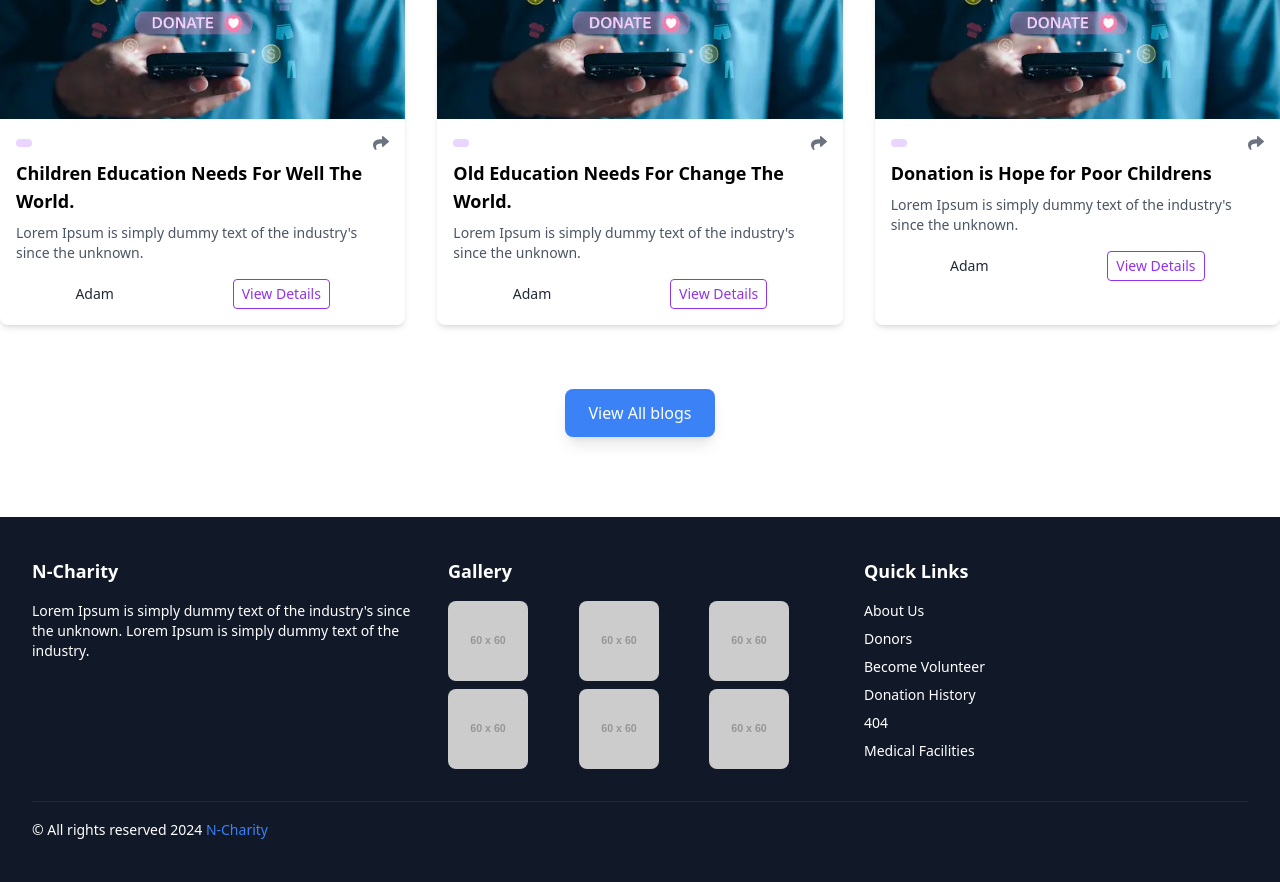
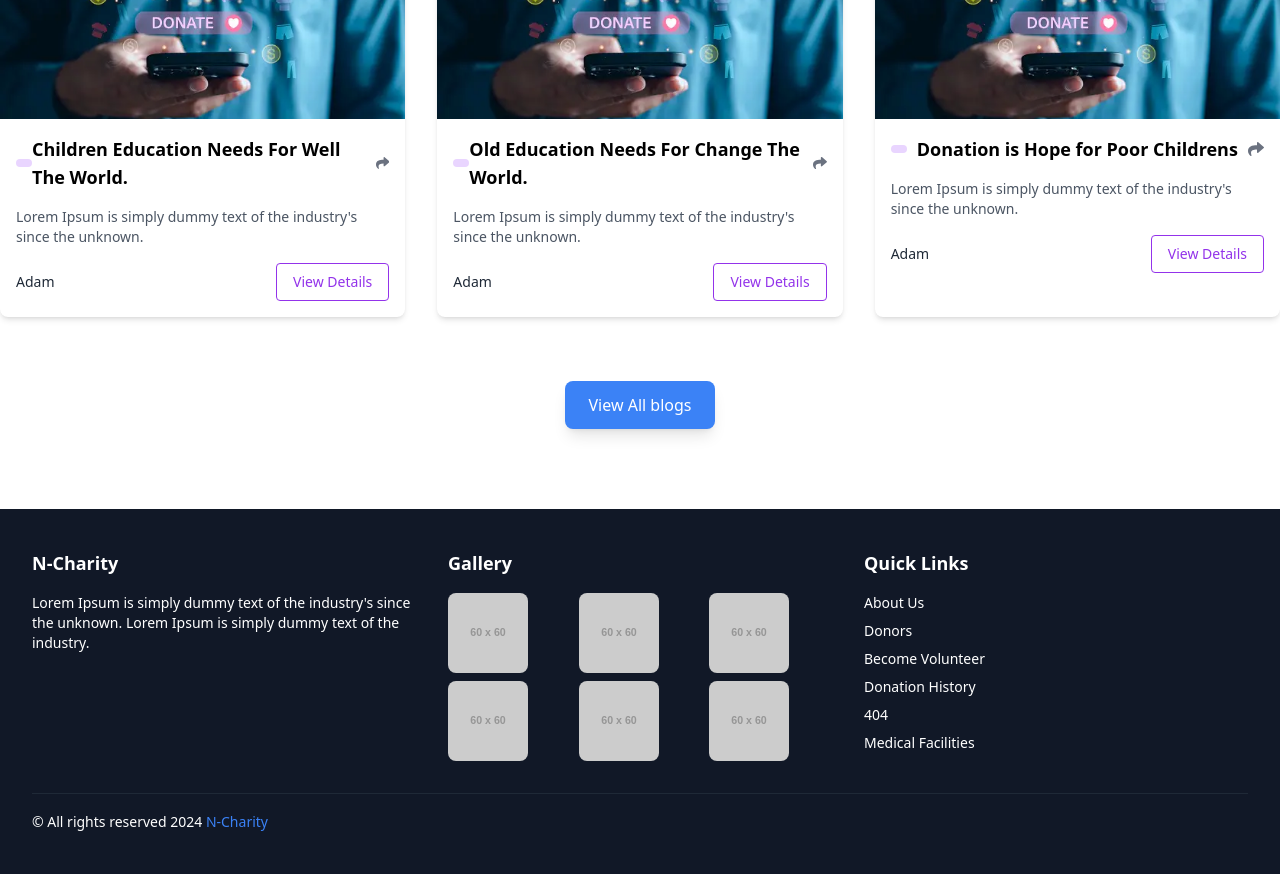
Before and after one commit to nuhmansha/N-Charity-Donation, a React (Vite) app: page / in a window 1280 px wide. Shown: the part 4120-5002 px from the top of the page. Built offline with nearby package versions, Linux system fonts and the light colour scheme.

Commit message:
email and whatapp share option added

```diff
--- /dev/null
+++ b/src/Components/Common/ShareOption.jsx
@@ -0,0 +1,39 @@
+import React from "react";
+import { FiMail, FiPhone } from "react-icons/fi";
+
+const ShareOptions = ({ type, id }) => {
+  const itemUrl = `${window.location.origin}/${type}/${id}`;
+
+  const shareViaWhatsApp = () => {
+    const whatsappUrl = `https://api.whatsapp.com/send?text=${encodeURIComponent(
+      itemUrl
+    )}`;
+    window.open(whatsappUrl, "_blank");
+  };
+
+  const shareViaEmail = () => {
+    const emailUrl = `mailto:?subject=${encodeURIComponent(
+      `Check out this ${type}`
+    )}&body=${encodeURIComponent(itemUrl)}`;
+    window.open(emailUrl, "_blank");
+  };
+
+  return (
+    <div className="absolute top-6 right-0 bg-white border rounded shadow-md z-10">
+      <button
+        onClick={shareViaWhatsApp}
+        className="block px-4 py-2 text-sm text-gray-700 hover:bg-gray-100 w-full text-left"
+      >
+        <FiPhone className="inline mr-2" /> WhatsApp
+      </button>
+      <button
+        onClick={shareViaEmail}
+        className="block px-4 py-2 text-sm text-gray-700 hover:bg-gray-100 w-full text-left"
+      >
+        <FiMail className="inline mr-2" /> Email
+      </button>
+    </div>
+  );
+};
+
+export default ShareOptions;
--- a/src/Pages/UserSide/Blog/BlogCart.jsx
+++ b/src/Pages/UserSide/Blog/BlogCart.jsx
@@ -1,6 +1,7 @@
 import React, { useState } from "react";
 import { FaShare } from "react-icons/fa";
-import { FiMail, FiPhone } from "react-icons/fi";
+import ShareOptions from "../../../Components/Common/ShareOption";
+// import { FiMail, FiPhone } from "react-icons/fi";
 // import { useLocation } from "react-router-dom";
 
 const BlogCart = ({ blog }) => {
@@ -8,30 +9,9 @@ const BlogCart = ({ blog }) => {
 
   const [showShareOptions, setShowShareOptions] = useState(false);
 
-  const handleShareClick = () => {
-    setShowShareOptions(!showShareOptions);
-  };
-
-  const shareViaWhatsApp = () => {
-    const blogUrl = `${window.location.origin}/blog/${blog.id}`;
-
-    const whatsappUrl = `https://api.whatsapp.com/send?text=${encodeURIComponent(
-      blog.id + " " + blogUrl
-    )}`;
-    window.open(whatsappUrl, "_blank");
-  };
-
-  const shareViaEmail = () => {
-    const blogUrl = `${window.location.origin}/blog/${blog.id}`;
-
-    const emailUrl = `mailto:?subject=${encodeURIComponent(
-      blog.id
-    )}&body=${encodeURIComponent(blogUrl)}`;
-    window.open(emailUrl, "_blank");
-  };
-
   return (
     <div className="bg-white rounded-lg shadow-md overflow-hidden transform transition duration-500 hover:scale-105">
+      {/* <img src={blog.image} alt={blog.title} className="w-full h-48 object-cover" /> */}
       <div className="relative">
         <img
           src={blog.image}
@@ -43,36 +23,19 @@ const BlogCart = ({ blog }) => {
         </div>
       </div>
       <div className="p-4">
-        <div className="flex items-center justify-between mb-2">
+        <div className="flex justify-between items-center mb-4">
           <span className="bg-purple-200 text-purple-600 text-xs font-semibold px-2 py-1 rounded"></span>
+          <h3 className="font-semibold text-lg">{blog.title}</h3>
           <FaShare
-            className="text-gray-500 hover:text-gray-700 cursor-point "
-            onClick={handleShareClick}
+            className="text-gray-500 hover:text-gray-700 cursor-pointer"
+            onClick={() => setShowShareOptions(!showShareOptions)}
           />
-          {showShareOptions && (
-            <div className="absolute top-6 right-0 bg-white border rounded shadow-md z-10">
-              <button
-                onClick={shareViaWhatsApp}
-                className="block px-4 py-2 text-sm text-gray-700 hover:bg-gray-100 w-full text-left"
-              >
-                <FiPhone className="inline mr-2" /> WhatsApp
-              </button>
-              <button
-                onClick={shareViaEmail}
-                className="block px-4 py-2 text-sm text-gray-700 hover:bg-gray-100 w-full text-left"
-              >
-                <FiMail className="inline mr-2" /> Email
-              </button>
-            </div>
-          )}
         </div>
-        <h3 className="font-semibold text-lg mb-2">{blog.title}</h3>
         <p className="text-gray-600 text-sm mb-4">{blog.description}</p>
-        <div className="flex items-center justify-around">
-          <span className="text-sm text-gray-800 hover:scale-105 ">
-            {blog.author}
-          </span>
-          <button className="text-purple-600 border border-purple-600 rounded px-2 py-1 text-sm hover:bg-purple-600 hover:text-white transition">
+        {showShareOptions && <ShareOptions type="blog" id={blog.id} />}
+        <div className="flex items-center justify-between">
+          <span className="text-sm text-gray-800">{blog.author}</span>
+          <button className="text-purple-600 border border-purple-600 rounded px-4 py-2 text-sm hover:bg-purple-600 hover:text-white transition">
             View Details
           </button>
         </div>
```
